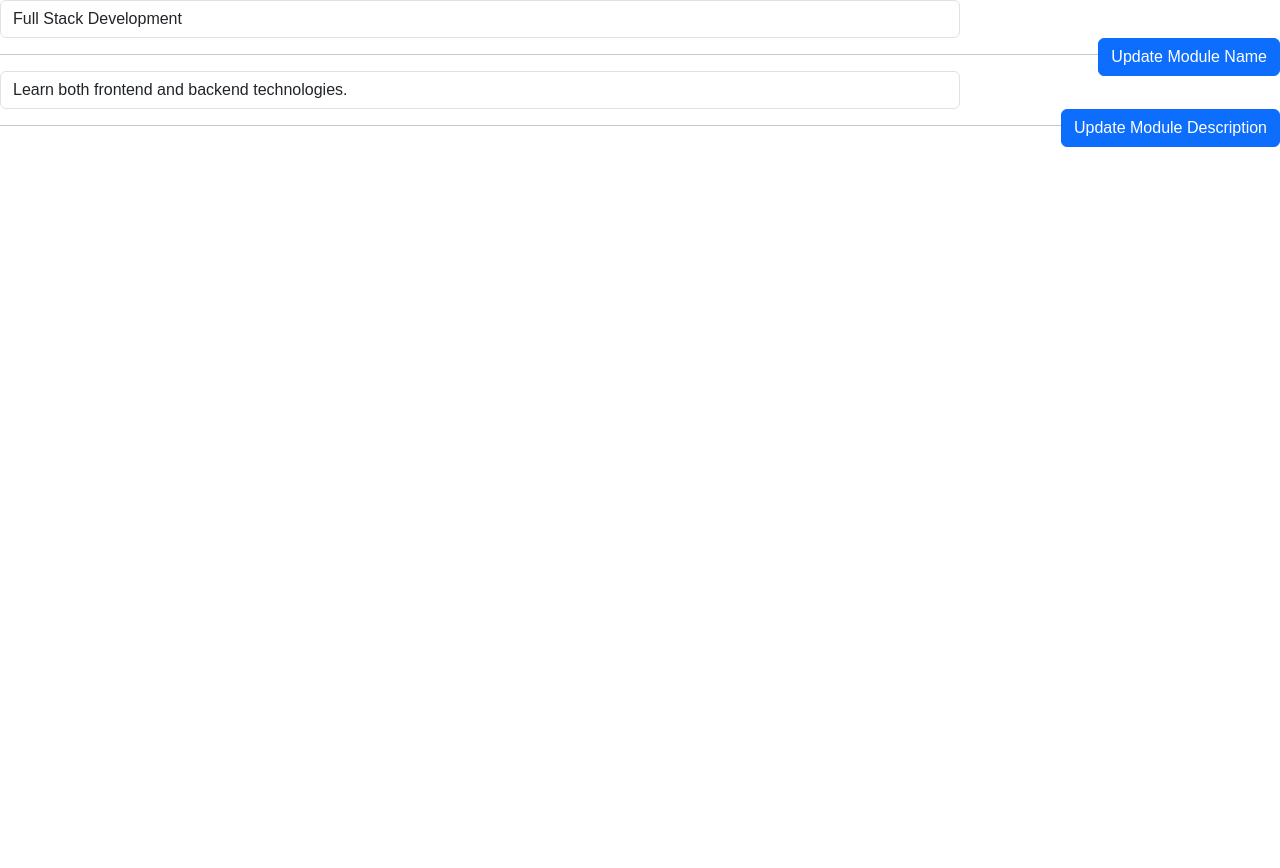
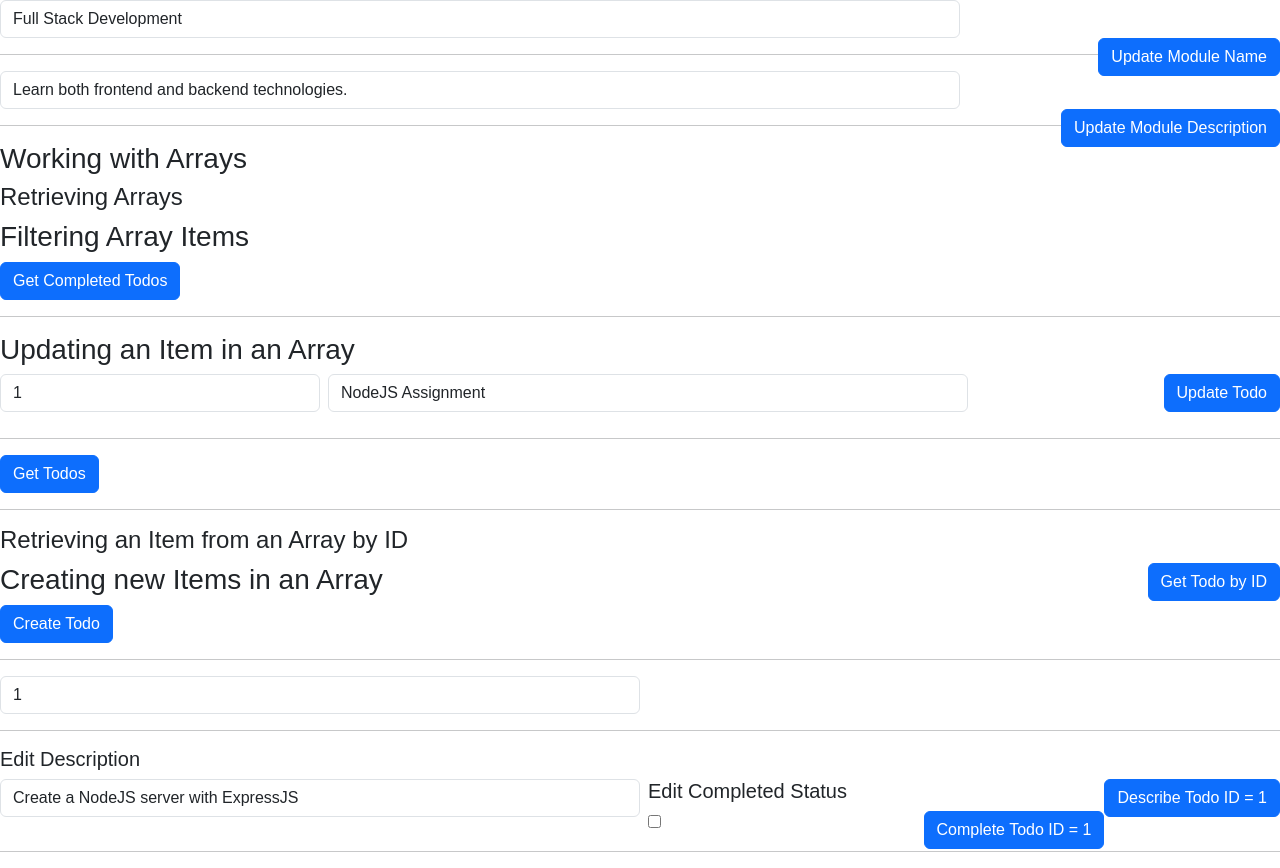
Before and after one commit to ShireenKumar/kambaz-react-web-app, a React (Vite) app: page /#/Labs/Lab5 in a window 1280 px wide. Shown: the part 849-1717 px from the top of the page. Before the commit the page ends 996 px from the top, so only its background shows below. Built offline with nearby package versions, Linux system fonts and the light colour scheme; no server answers.

Commit message:
Stopped at 5.2.5.2

```diff
--- /dev/null
+++ b/Lab5/WorkingWithArrays.js
@@ -0,0 +1,68 @@
+let todos = [ { id: 1, title: "Task 1", completed: false },  { id: 2, title: "Task 2", completed: true },
+              { id: 3, title: "Task 3", completed: false },  { id: 4, title: "Task 4", completed: true }, ];
+export default function WorkingWithArrays(app) {
+  app.get("/lab5/todos", (req, res) => {
+    const { completed } = req.query;
+    if (completed !== undefined) {
+      const completedBool = completed === "true";
+      const completedTodos = todos.filter(
+        (t) => t.completed === completedBool);
+      res.json(completedTodos);
+      return;
+    }
+    res.json(todos);
+  });
+
+  app.get("/lab5/todos/:id", (req, res) => {
+    const { id } = req.params;
+    const todo = todos.find((t) => t.id === parseInt(id));
+    res.json(todo);
+  });
+
+  app.get("/lab5/todos/create", (req, res) => {
+    const newTodo = {
+      id: new Date().getTime(),
+      title: "New Task",
+      completed: false,
+    };
+    todos.push(newTodo);
+    res.json(todos);
+  });
+
+  app.get("/lab5/todos/:id/delete", (req, res) => {
+    const { id } = req.params;
+    const todoIndex = todos.findIndex((t) => t.id === parseInt(id));
+    todos.splice(todoIndex, 1);
+    res.json(todos);
+  });
+
+  app.get("/lab5/todos/:id/title/:title", (req, res) => {
+    const { id, title } = req.params;
+    const todo = todos.find((t) => t.id === parseInt(id));
+    todo.title = title;
+    res.json(todos);
+  });
+
+  app.get("/lab5/todos/:id/completed/:completed", (req, res) => {
+    const { id, completed } = req.params;
+    const todo = todos.find((t) => t.id === parseInt(id));
+    if (todo) {
+      todo.completed = completed === "true"; // Convert the string 'true' to a boolean
+      res.json(todos);
+    } else {
+      res.status(404).json({ message: "Todo not found" });
+    }
+  });
+
+  app.get("/lab5/todos/:id/description/:description", (req, res) => {
+    const { id, description } = req.params;
+    const todo = todos.find((t) => t.id === parseInt(id));
+    if (todo) {
+      todo.description = description;
+      res.json(todos);
+    } else {
+      res.status(404).json({ message: "Todo not found" });
+    }
+  });
+
+};
--- a/package.json
+++ b/package.json
@@ -11,7 +11,9 @@
   },
   "dependencies": {
     "@reduxjs/toolkit": "^2.6.1",
+    "axios": "^1.8.4",
     "bootstrap": "^5.3.3",
+    "cors": "^2.8.5",
     "express": "^4.21.2",
     "react": "^18.3.1",
     "react-bootstrap": "^2.10.9",
--- /dev/null
+++ b/src/Labs/Lab5/WorkingWithArrays.tsx
@@ -0,0 +1,78 @@
+import { useState } from "react"
+import FormControl from "react-bootstrap/FormControl";
+const REMOTE_SERVER = import.meta.env.VITE_REMOTE_SERVER;
+export default function WorkingWithArrays() {
+  const API = `${REMOTE_SERVER}/lab5/todos`;
+  const [todo, setTodo] = useState({
+    id: "1",
+    title: "NodeJS Assignment",
+    description: "Create a NodeJS server with ExpressJS",
+    due: "2021-09-09",
+    completed: false,
+  });
+
+  return (
+
+    <div id="wd-working-with-arrays">
+      <h3>Working with Arrays</h3>
+      <h4>Retrieving Arrays</h4>
+      <h3>Filtering Array Items</h3>
+  <a id="wd-retrieve-completed-todos" className="btn btn-primary"
+     href={`${API}?completed=true`}>
+    Get Completed Todos
+  </a><hr/>
+  <h3>Updating an Item in an Array</h3>
+      <a href={`${API}/${todo.id}/title/${todo.title}`} className="btn btn-primary float-end">
+        Update Todo</a>
+      <FormControl defaultValue={todo.id} className="w-25 float-start me-2"
+        onChange={(e) => setTodo({ ...todo, id: e.target.value })}/>
+      <FormControl defaultValue={todo.title} className="w-50 float-start"
+             onChange={(e) => setTodo({ ...todo, title: e.target.value }) }/>
+      <br /><br /><hr />
+
+      <a id="wd-retrieve-todos" className="btn btn-primary" href={API}>
+        Get Todos </a><hr/>
+        <h4>Retrieving an Item from an Array by ID</h4>
+      <a id="wd-retrieve-todo-by-id" className="btn btn-primary float-end" href={`${API}/${todo.id}`}>
+        Get Todo by ID
+      </a>
+      <h3>Creating new Items in an Array</h3>
+  <a id="wd-retrieve-completed-todos" className="btn btn-primary"
+     href={`${API}/create`}>
+    Create Todo
+  </a><hr/>
+      <FormControl id="wd-todo-id" defaultValue={todo.id} className="w-50"
+        onChange={(e) => setTodo({ ...todo, id: e.target.value })} />
+      <hr />
+
+      {/* Edit description */}
+      <h5>Edit Description</h5>
+      <a
+        href={`${API}/${todo.id}/description/${todo.description}`}
+        className="btn btn-primary float-end"
+      >
+        Describe Todo ID = {todo.id}
+      </a>
+      <FormControl
+        defaultValue={todo.description}
+        className="w-50 float-start me-2"
+        onChange={(e) => setTodo({ ...todo, description: e.target.value })}
+      />
+
+      {/* Edit completed */}
+      <h5>Edit Completed Status</h5>
+      <a
+        href={`${API}/${todo.id}/completed/${todo.completed}`}
+        className="btn btn-primary float-end"
+      >
+        Complete Todo ID = {todo.id}
+      </a>
+      <input
+        type="checkbox"
+        checked={todo.completed}
+        onChange={(e) => setTodo({ ...todo, completed: e.target.checked })}
+      />
+      <hr />
+
+    </div>
+);}
--- a/src/Labs/Lab5/index.tsx
+++ b/src/Labs/Lab5/index.tsx
@@ -1,6 +1,7 @@
 import EnvironmentVariables from "./EnvironmentVariables";
 import PathParameters from "./PathParameters";
 import WorkingWithObjects from "./WorkingWithObjects";
+import WorkingWithArrays from "./WorkingWithArrays";
 const REMOTE_SERVER = import.meta.env.VITE_REMOTE_SERVER;
 export default function Lab5() {
   return (
@@ -14,6 +15,7 @@ export default function Lab5() {
       <EnvironmentVariables />
       <PathParameters />
       <WorkingWithObjects />
+      <WorkingWithArrays />
     </div>
   );
 }
```
Also changed, not shown: src/Labs/Lab5/HttpClient.tsx (added, +23 -0 lines), 1 other file (tests, documents, lock files or other folders).
